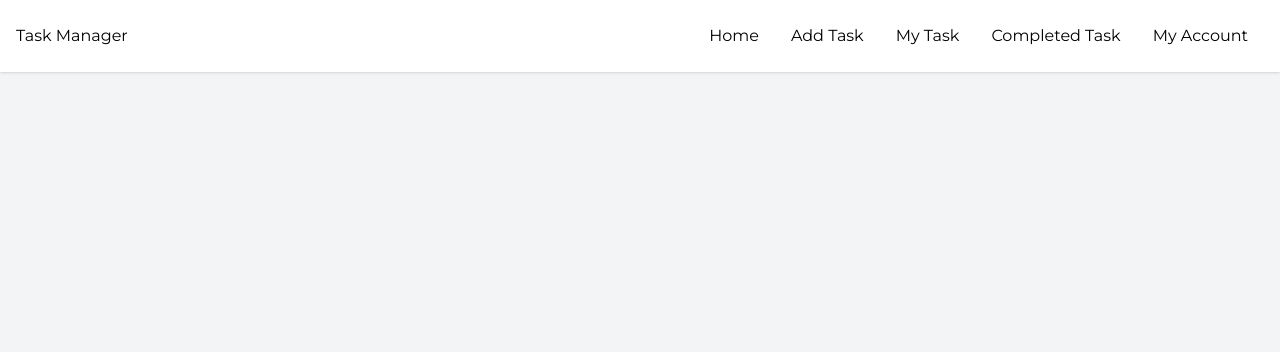
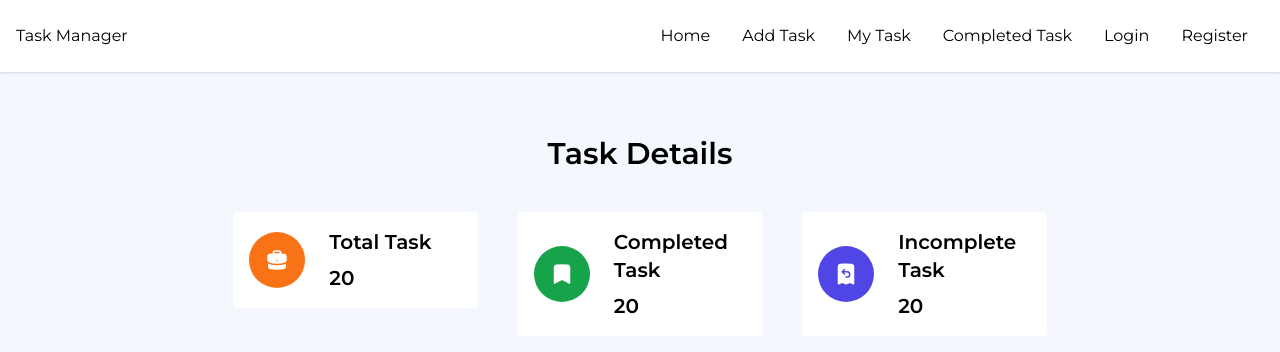
Before and after one commit to mukutdev/task-manager-client, a React (Create React App) app: page / in a window 1280 px wide. Shown: the top 352 px of the page. Built offline with nearby package versions, Linux system fonts and the light colour scheme; no server answers.

Commit message:
home-page-added

```diff
--- a/package.json
+++ b/package.json
@@ -8,8 +8,10 @@
     "@testing-library/react": "^13.4.0",
     "@testing-library/user-event": "^13.5.0",
     "firebase": "^9.15.0",
+    "node-sass": "^7.0.3",
     "react": "^18.2.0",
     "react-dom": "^18.2.0",
+    "react-hook-form": "^7.41.2",
     "react-router-dom": "^6.6.1",
     "react-scripts": "5.0.1",
     "web-vitals": "^2.1.4"
--- a/src/App.css
+++ b/src/App.css
@@ -3,5 +3,5 @@
 
 body{
     font-family: 'Montserrat', sans-serif;
-    background-color: #F3F4F6;
+    background-color: #F4F7FD;
 }
--- a/src/Header/Header.js
+++ b/src/Header/Header.js
@@ -1,5 +1,5 @@
 import React from 'react';
-import { Link } from 'react-router-dom';
+import { Link, NavLink } from 'react-router-dom';
 
 const Header = () => {
     return (
@@ -22,19 +22,22 @@ const Header = () => {
 
       <ul className="flex flex-col mt-4 -mx-4 pt-4 border-t md:flex-row md:items-center md:mx-0 md:ml-auto md:mt-0 md:pt-0 md:border-0">
         <li>
-          <Link className="block px-4 py-1 md:p-2 lg:px-4" >Home</Link>
+          <NavLink to={'/'} className="block px-4 py-1 md:p-2 lg:px-4" >Home</NavLink>
         </li>
         <li>
-          <Link className="block px-4 py-1 md:p-2 lg:px-4">Add Task</Link>
+          <NavLink to={'/addtask'} className="block px-4 py-1 md:p-2 lg:px-4">Add Task</NavLink>
         </li>
         <li>
-          <Link className="block px-4 py-1 md:p-2 lg:px-4" >My Task</Link>
+          <NavLink to={'/mytask'} className="block px-4 py-1 md:p-2 lg:px-4" >My Task</NavLink>
         </li>
         <li>
-          <Link className="block px-4 py-1 md:p-2 lg:px-4" >Completed Task</Link>
+          <NavLink to={'/completed'} className="block px-4 py-1 md:p-2 lg:px-4" >Completed Task</NavLink>
         </li>
         <li>
-          <Link className="block px-4 py-1 md:p-2 lg:px-4" >My Account</Link>
+          <NavLink to={'/login'} className="block px-4 py-1 md:p-2 lg:px-4" >Login</NavLink>
+        </li>
+        <li>
+          <NavLink to={'/register'} className="block px-4 py-1 md:p-2 lg:px-4" >Register</NavLink>
         </li>
       </ul>
     </div>
--- a/src/Pages/AddTask/AddTask.js
+++ b/src/Pages/AddTask/AddTask.js
@@ -1,11 +1,92 @@
-import React from 'react';
+import React from "react";
+import { useForm } from "react-hook-form";
 
 const AddTask = () => {
-    return (
-        <div>
-            AddTask
+  const {
+    register,
+    handleSubmit,
+    formState: { errors },
+  } = useForm();
+
+  const imgKey = process.env.REACT_APP_imgBB;
+
+  const addNewTask = data => {
+    const image = data.image[0];
+    const formData = new FormData();
+    formData.append("image", image);
+    const url = `https://api.imgbb.com/1/upload?key=${imgKey}`;
+
+    fetch(url, {
+      method: "POST",
+      body: formData,
+    })
+      .then(res => res.json())
+      .then(img => {
+        if (img.success) {
+          const task = {
+             tsName: data.taskName,
+             tsDetails: data.taskDetails,
+             image: img.data.url,
+           };
+           console.log(task);
+        }
+      });
+
+
+  };
+  return (
+    <section className="container mx-auto">
+      <div className="w-1/3 mx-auto mt-36">
+        <div className="bg-white p-4 rounded">
+          <h2 className="text-xl text-center font-semibold mt-4">
+            Add A New Task
+          </h2>
+
+          <form onSubmit={handleSubmit(addNewTask)} className="mt-6">
+            <div className="w-4/5 mx-auto">
+              <input
+                {...register("taskName", { required: true })}
+                type="text"
+                className="w-full text-base bg-gray-50 px-4 py-3 outline-none rounded"
+                placeholder="Enter Task Name"
+              />
+              {errors.taskName && (
+                <span className="text-red-500">Please enter Task name</span>
+              )}
+              <textarea
+                {...register("taskDetails", { required: true })}
+                id=""
+                className="w-full bg-gray-50 text-base px-4 py-3 outline-none my-3 rounded"
+                cols="10"
+                rows="5"
+                placeholder="Enter Task Details"
+              ></textarea>
+              {errors.taskDetails && (
+                <span className="text-red-500">Enter task details</span>
+              )}
+              <input
+                {...register("image", { required: true })}
+                type="file"
+                className="file-input w-full mt-5"
+                placeholder="Upload Image"
+              />
+              {errors.image && (
+                <span className="text-red-500">Select a image</span>
+              )}
+              <div className="mt-4">
+                <input
+                  type="submit"
+                  name="image"
+                  value="Add Task"
+                  className="w-full cursor-pointer bg-indigo-600 text-white py-2 font-semibold"
+                />
+              </div>
+            </div>
+          </form>
         </div>
-    );
+      </div>
+    </section>
+  );
 };
 
 export default AddTask;
--- a/src/Pages/Home/Home.js
+++ b/src/Pages/Home/Home.js
@@ -1,10 +1,49 @@
 import React from 'react';
+import {  BookmarkIcon, BriefcaseIcon, ReceiptRefundIcon } from '@heroicons/react/24/solid'
+
 
 const Home = () => {
     return (
-        <div>
-            Home
-        </div>
+        <section className='container mx-auto mt-16 w-2/3'>
+            <h2 className='text-3xl text-center font-bold'>Task Details</h2>
+            <div className='mt-10'>
+                <div className='grid grid-cols-3'>
+                    <div className='mx-5'>
+                        <div className='bg-white p-4 rounded flex justify-start items-center gap-6'>
+                            <div className='bg-orange-500 p-4 rounded-full '>
+                            <BriefcaseIcon className="h-6 w-6 text-white"/>
+                            </div>
+                            <div>
+                                <h2 className='font-semibold text-xl'>Total Task</h2>
+                                <h2 className='font-semibold text-xl mt-2'>20</h2>
+                            </div>
+                        </div>
+                    </div>
+                    <div className='mx-5'>
+                        <div className='bg-white p-4 rounded flex justify-start items-center gap-6'>
+                            <div className='bg-green-600 p-4 rounded-full '>
+                            <BookmarkIcon className="h-6 w-6 text-white"/>
+                            </div>
+                            <div>
+                                <h2 className='font-semibold text-xl'>Completed Task</h2>
+                                <h2 className='font-semibold text-xl mt-2'>20</h2>
+                            </div>
+                        </div>
+                    </div>
+                    <div className='mx-5'>
+                        <div className='bg-white p-4 rounded flex justify-start items-center gap-6'>
+                            <div className='bg-indigo-600 p-4 rounded-full '>
+                            <ReceiptRefundIcon className="h-6 w-6 text-white"/>
+                            </div>
+                            <div>
+                                <h2 className='font-semibold text-xl'>Incomplete Task</h2>
+                                <h2 className='font-semibold text-xl mt-2'>20</h2>
+                            </div>
+                        </div>
+                    </div>
+                </div>
+            </div>
+        </section>
     );
 };
 
```
Also changed, not shown: src/Routes/Routes/Routes.js (+28 -1 lines), 1 other file (tests, documents, lock files or other folders).
